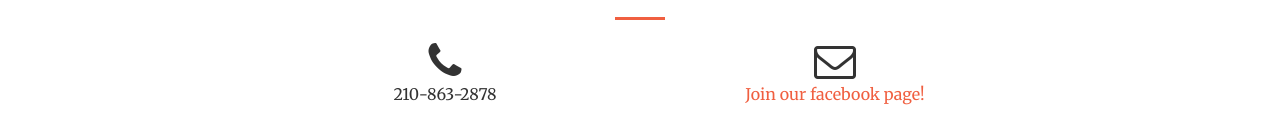
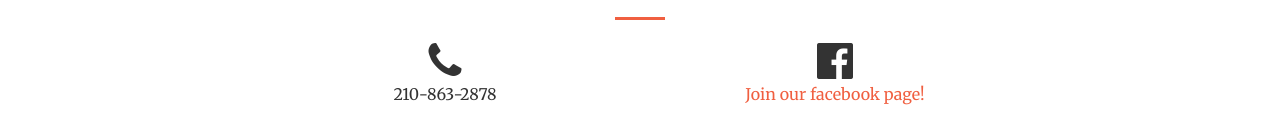
Before and after one commit to jstaudt/james-hernandez, a plain HTML site: page docs/index.html in a window 1280 px wide. Shown: the part 1736-1868 px from the top of the page. Drawn offline with nearby package versions, Linux system fonts and the light colour scheme.

Commit message:
Add facebook icon.

```diff
--- a/docs/index.html
+++ b/docs/index.html
@@ -254,7 +254,7 @@
                     <p>210-863-2878</p>
                 </div>
                 <div class="col-lg-4 text-center">
-                    <i class="fa fa-envelope-o fa-3x sr-contact"></i>
+                    <i class="fa fa-facebook-official fa-3x sr-contact"></i>
                     <p><a href="https://www.facebook.com/Votejameshernandez-576129359421363/" target="_blank">Join our facebook page!</a></p>
                 </div>
             </div>
```
